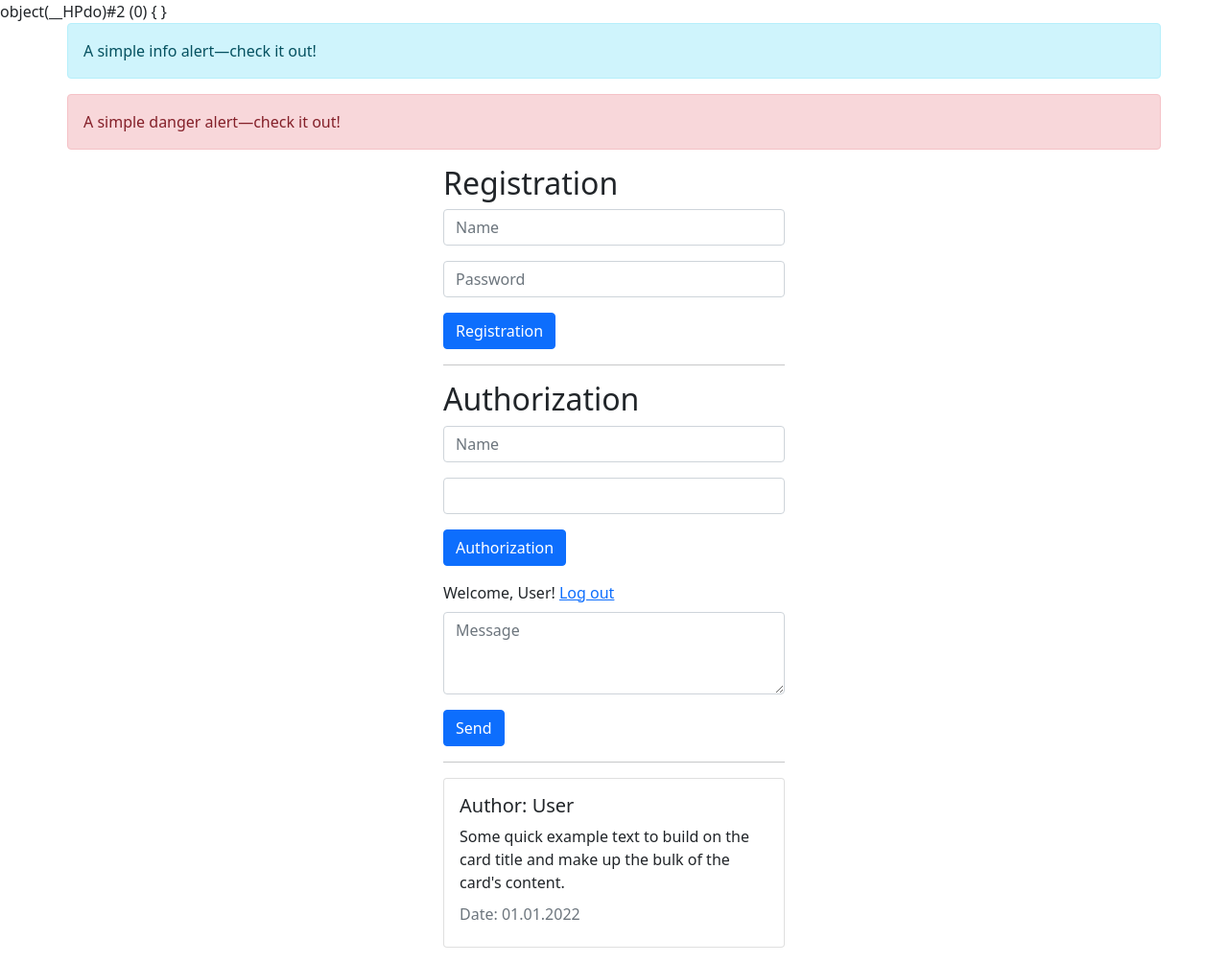
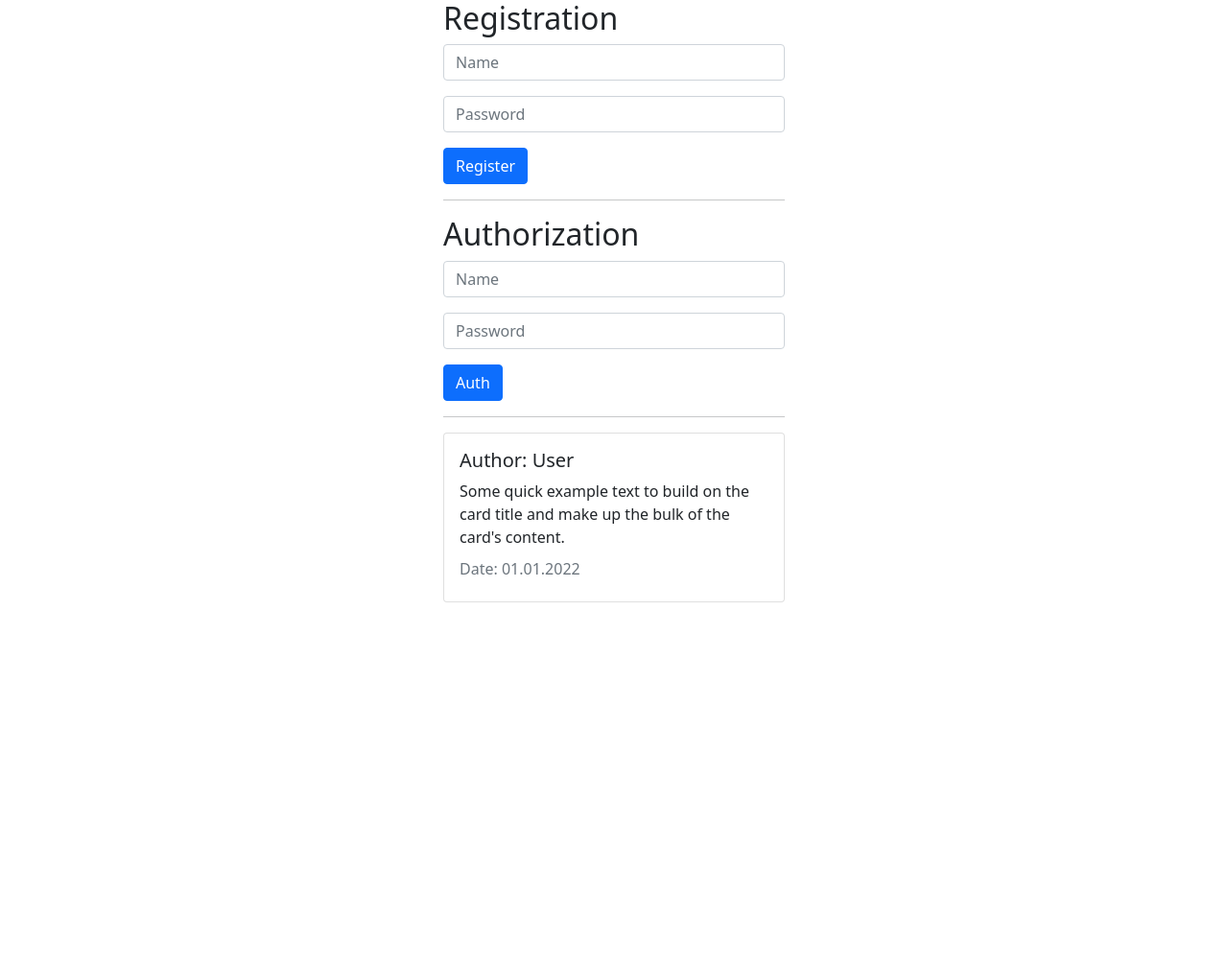
Before and after one commit to maninserg/guestsbook_php, a PHP site: page / in a window 1280 px wide. Shown: the whole page at 96% size. After the commit the page ends 628 px from the top, so only its background shows below. Run offline with PHP 8.4, Linux system fonts and the light colour scheme.

Commit message:
Add registration of users

```diff
--- a/db.php
+++ b/db.php
@@ -15,4 +15,4 @@ $options = [
 
 $pdo = new PDO($dsn, $user, $pass, $options);
 
-var_dump($pdo);
+// var_dump($pdo);
--- a/index.php
+++ b/index.php
@@ -2,6 +2,15 @@
 error_reporting(-1);
 
 require_once __DIR__ . '/db.php';
+require_once __DIR__ . '/funcs.php';
+
+session_start();
+
+if (isset($_POST['register'])) {
+    registration();
+    header("Location: index.php");
+    die;
+}
 
 ?>
 <!doctype html>
@@ -23,56 +32,67 @@ require_once __DIR__ . '/db.php';
     <div class="container">
         <div class="row">
             <!-- Alerts -->
+            <?php if (!empty($_SESSION['success'])): ?>
             <div class="alert alert-info" role="alert">
-                A simple info alert—check it out!
+               <?php
+               echo $_SESSION['success'];
+               unset($_SESSION['success']);
+               ?>
             </div>
+            <?php endif; ?>
+            <?php if (!empty($_SESSION['errors'])) : ?>
             <div class="alert alert-danger" role="alert">
-                A simple danger alert—check it out!
+               <?php
+               echo $_SESSION['errors'];
+               unset($_SESSION['errors']);
+               ?>
             </div>
+            <?php endif; ?>
             <!-- End Alerts -->
 
             <div class="col-4 mx-auto ">
-
+                <?php if (empty($_SESSION['user']['name'])): ?>
                 <!-- Form for Registration -->
                 <h2>Registration</h2>
-                <form>
+                <form action="index.php" method="post">
                     <div class="mb-3">
-                        <input type="text" class="form-control" id="name" placeholder="Name">
+                        <input type="text" class="form-control" name="login" id="loginReg" placeholder="Name">
                     </div>
                     <div class="mb-3">
-                        <input type="password" class="form-control" id="password" placeholder="Password">
+                        <input type="password" class="form-control" name="password" id="passReg" placeholder="Password">
                     </div>
-                    <button type="submit" class="btn btn-primary">Registration</button>
+                    <button type="submit" name="register" class="btn btn-primary">Register</button>
                 </form>
                 <!-- End Form for Registration -->
 
                 <hr>
                 <!-- Form for Authorization -->
                 <h2>Authorization</h2>
-                <form>
+                <form action="index.php" method="post">
                     <div class="mb-3">
-                        <input type="text" class="form-control" id="name" placeholder="Name">
+                        <input type="text" class="form-control" name="login" id="loginAuth" placeholder="Name">
                     </div>
                     <div class="mb-3">
-                        <input type="password" class="form-control" id="password">
+                        <input type="password" class="form-control" name="password" id="passAuth" placeholder="Password">
                     </div>
-                    <button type="submit" class="btn btn-primary">Authorization</button>
+                    <button type="submit" name="auth" class="btn btn-primary">Auth</button>
                 </form>
                 <!-- End Form for Authorization -->
 
+                <?php else: ?>
                 <!-- Welcome message and Logout link -->
                 <div class="mt-2 mb-2">Welcome, User! <a href="">Log out</a></div>
                 <!-- End Welcome message -->
 
                 <!-- Form for Message -->
-                <form>
+                <form action="index.php" method="post">
                     <div class="mb-3">
                         <textarea class="form-control" id="message" rows="3" placeholder="Message"></textarea>
                     </div>
-                    <button type="submit" class="btn btn-primary">Send</button>
+                    <button type="submit" name="add" class="btn btn-primary">Send</button>
                 </form>
                 <!-- End Message -->
-
+                <?php endif; ?>
                 <hr>
                 <!-- Show Messages -->
                 <div class="card mb-3">
```
Also changed, not shown: funcs.php (added, +36 -0 lines).
